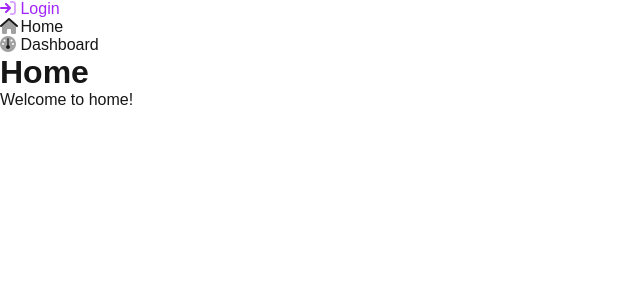
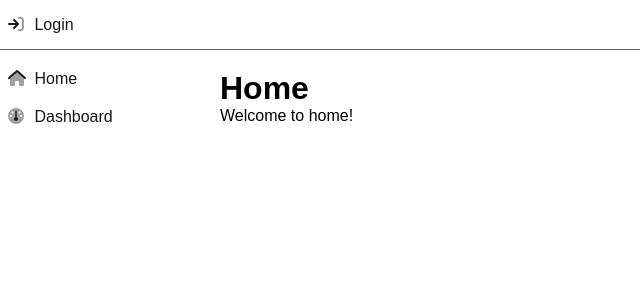
Before and after one commit to neofuture/polaris-nextjs, a Next.js app: page / in a window 1280 px wide. Shown: the top 300 px of the page, without its empty margins (0-640 px from the left). Built offline with nearby package versions, Linux system fonts and the light colour scheme.

Commit message:
Getting some kind of layout

```diff
--- a/src/app/globals.css
+++ b/src/app/globals.css
@@ -16,7 +16,7 @@
 html,
 body {
     max-width: 100vw;
-    overflow-x: hidden;
+    overflow: hidden;
 }
 
 body {
@@ -37,6 +37,7 @@ a {
     color: inherit;
     text-decoration: none;
     transition: ease-in-out 300ms;
+    cursor: pointer;
 }
 
 a:hover {
@@ -72,3 +73,29 @@ button {
 button:hover {
     background-color: var(--darker-purple);
 }
+
+.layout {
+    display: flex;
+    flex: 1;
+    height: calc(100vh - 50px);
+}
+
+.sidebar {
+    width: 200px;
+    padding: 20px 8px 8px 8px;
+}
+
+.main {
+    flex-grow: 1;
+    background-color: white;
+    color: black;
+    overflow: auto;
+    padding:20px;
+}
+
+header {
+    height: 50px;
+    padding: 8px;
+    display: flex;
+    align-items: center;
+    border-bottom: 1px solid var(--light-purple);}
--- a/src/app/layout.tsx
+++ b/src/app/layout.tsx
@@ -24,9 +24,9 @@ export default function RootLayout({
         <body>
         <AuthProvider>
             <TopNavigation/>
-            <div>
-                <Sidebar/>
-                <main>
+            <div className="layout">
+                <Sidebar className="sidebar"/>
+                <main className="main">
                     {children}
                 </main>
             </div>
--- a/src/components/sidebar/sidebar.component.tsx
+++ b/src/components/sidebar/sidebar.component.tsx
@@ -3,14 +3,19 @@
 import React from 'react';
 import Link from 'next/link';
 import { useAuth } from '@/context/AuthContext';
+import styles from './sidebar.module.css';
 
-export default function Sidebar() {
+interface SidebarProps {
+    className?: string;
+}
+
+const Sidebar: React.FC<SidebarProps> = ({ className }) => {
     const { isLoggedIn } = useAuth();
 
     return (
-        <aside>
+        <aside className={className}>
             <nav>
-                <ul>
+                <ul className={styles.navList}>
                     <li>
                         <Link href="/">
                             <i className={"fad fa-home icon"}/> Home
@@ -33,3 +38,5 @@ export default function Sidebar() {
         </aside>
     );
 }
+
+export default Sidebar;
--- /dev/null
+++ b/src/components/sidebar/sidebar.module.css
@@ -0,0 +1,17 @@
+.navList {
+    list-style-type: none;
+    padding: 0;
+    margin: 0;
+    display: flex;
+    flex-direction: column;
+}
+
+.navList li {
+    margin-bottom: 20px;
+    display: flex;
+    align-items: center;
+}
+
+.navList li i {
+    margin-right: 6px;
+}
--- a/src/components/top-navigation/top-navigation.component.tsx
+++ b/src/components/top-navigation/top-navigation.component.tsx
@@ -2,20 +2,28 @@
 
 import Link from "next/link";
 import { useAuth } from "@/context/AuthContext";
-
-export default function TopNavigation() {
-    const { isLoggedIn } = useAuth();
+import React from "react";
+import styles from "./top-navigation.module.css";
+const TopNavigation: React.FC = () => {
+    const { isLoggedIn, logout } = useAuth();
 
     return (
         <header>
             <nav>
-                <ul>
+                <ul className={styles.navList}>
                     {isLoggedIn ? (
-                        <li>
-                            <Link href="/user/profile">
-                                <i className="fad fa-user icon"/> Profile
-                            </Link>
-                        </li>
+                        <>
+                            <li>
+                                <Link href="/user/profile">
+                                    <i className="fad fa-user icon"/> Profile
+                                </Link>
+                            </li>
+                            <li>
+                                <a onClick={logout}>
+                                    <i className="fad fa-sign-out icon"/> Logout
+                                </a>
+                            </li>
+                        </>
                     ) : (
                         <li>
                             <Link href="/user/login">
@@ -28,3 +36,5 @@ export default function TopNavigation() {
         </header>
     );
 }
+
+export default TopNavigation;
--- /dev/null
+++ b/src/components/top-navigation/top-navigation.module.css
@@ -0,0 +1,14 @@
+.navList {
+    list-style-type: none;
+    padding: 0;
+    margin: 0;
+    display: flex;
+}
+
+.navList li {
+    margin-right: 20px;
+}
+
+.navList li i {
+    margin-right: 6px;
+}
```
